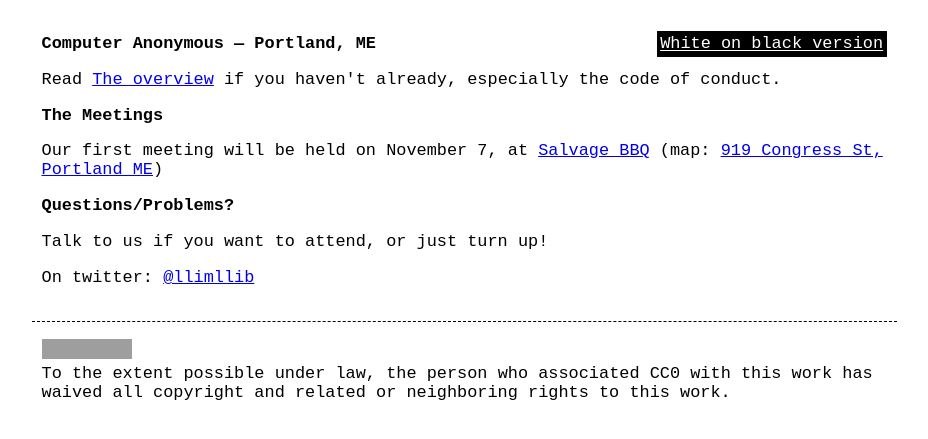
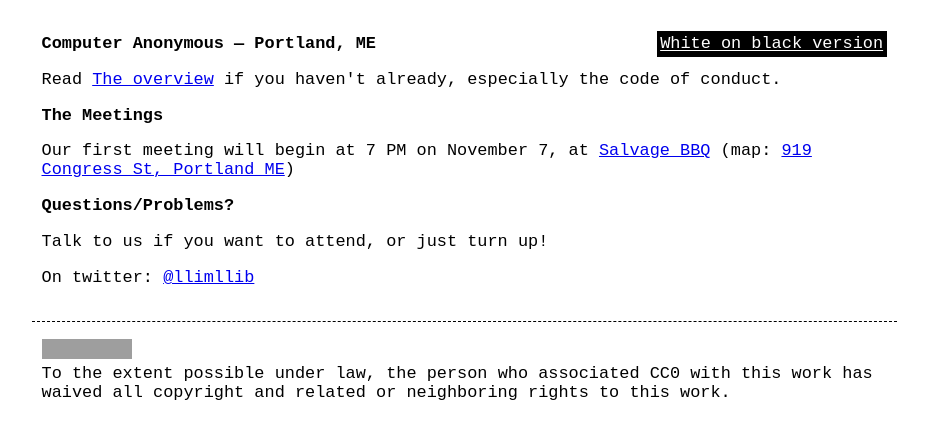
Before and after one commit to computeranonymous/computer, a Jekyll site: the page built from us_portland.html, in a window 1280 px wide. Shown: the top 439 px of the page, without its empty margins (176-1104 px from the left). Built offline with Jekyll 4.4.1, drawn with Linux system fonts in a browser that asks for light colours; grey boxes are pictures that could not be loaded.

Commit message:
I *guess* I should tell people when the thing starts

```diff
--- a/us_portland.html
+++ b/us_portland.html
@@ -9,7 +9,7 @@ title: Computer Anonymous - Portland
 
 <h3>The Meetings</h3>
 
-<p>Our first meeting will be held on November 7, at <a href="http://salvagebbq.com/">Salvage BBQ</a> (map: <a href="http://goo.gl/maps/81ADi">919 Congress St, Portland ME</a>)</p>
+<p>Our first meeting will begin at 7 PM on November 7, at <a href="http://salvagebbq.com/">Salvage BBQ</a> (map: <a href="http://goo.gl/maps/81ADi">919 Congress St, Portland ME</a>)</p>
 
 <h3>Questions/Problems?</h3>
 
```
